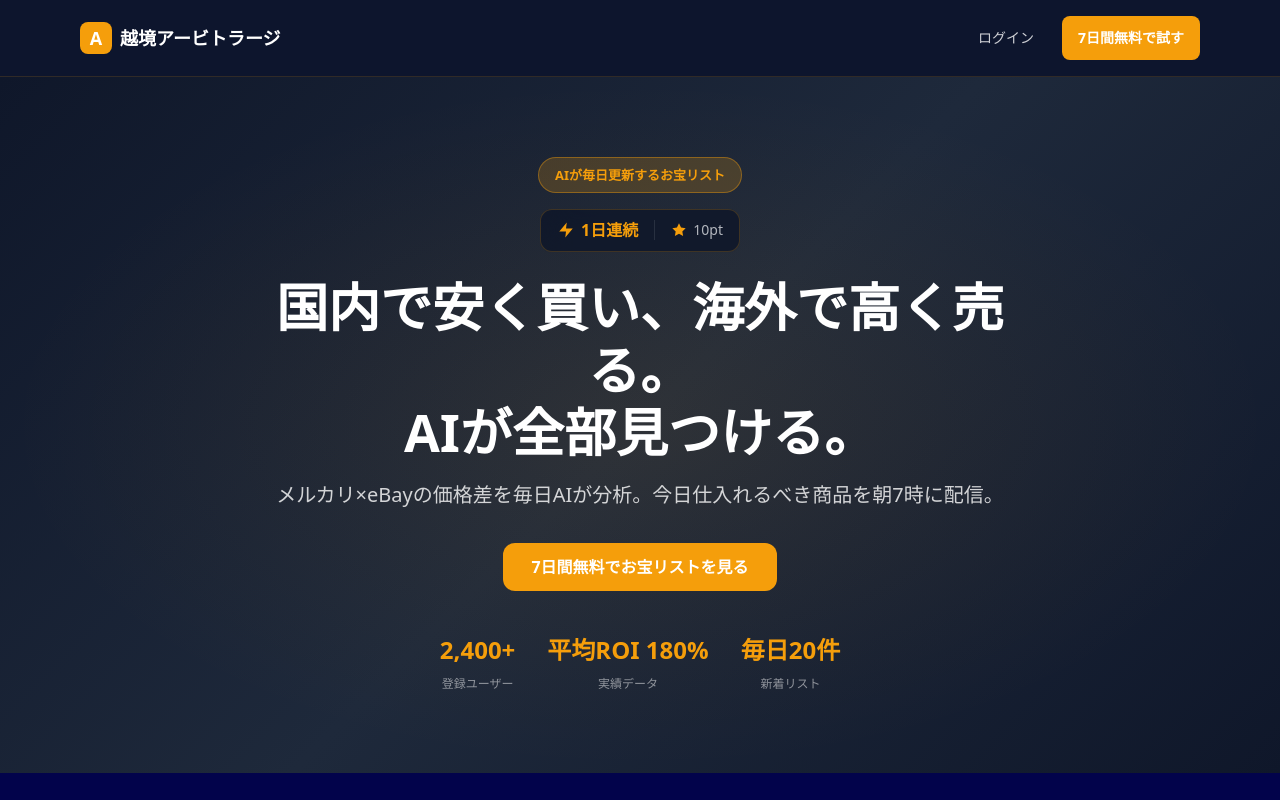
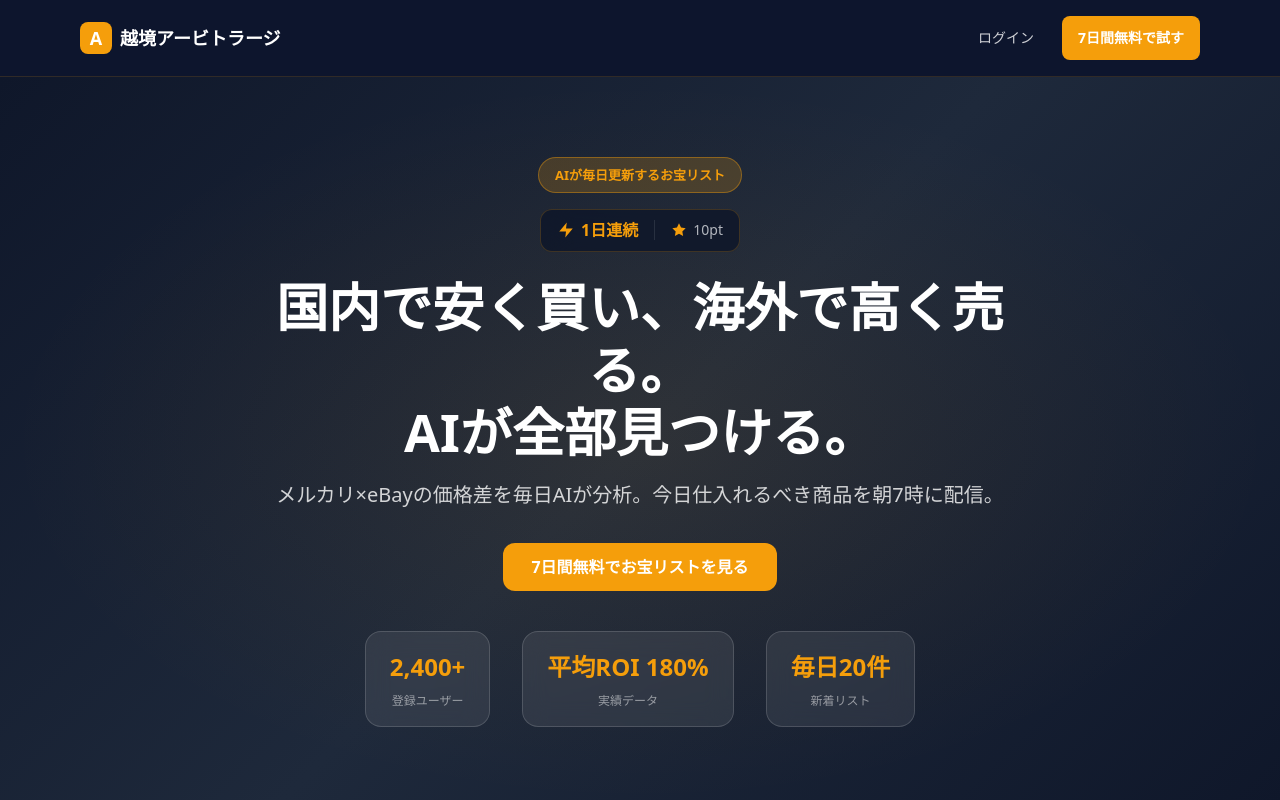
Before and after one commit to pokkori/merfreee, a Next.js app: page / in a window 1280 px wide. Shown: the top 800 px of the page. Built offline with nearby package versions, Linux system fonts and the light colour scheme.

Commit message:
feat: glassmorphism R46 - ソーシャルプルーフ・利益シミュレーター・CTAパネル・年間プラン見出し

```diff
--- a/app/page.tsx
+++ b/app/page.tsx
@@ -269,7 +269,18 @@
                 { value: '平均ROI 180%', label: '実績データ' },
                 { value: '毎日20件', label: '新着リスト' },
               ].map((stat) => (
-                <div key={stat.label} style={{ textAlign: 'center' }}>
+                <div
+                  key={stat.label}
+                  style={{
+                    textAlign: 'center',
+                    background: 'rgba(255,255,255,0.08)',
+                    backdropFilter: 'blur(12px)',
+                    WebkitBackdropFilter: 'blur(12px)',
+                    border: '1px solid rgba(255,255,255,0.15)',
+                    borderRadius: '16px',
+                    padding: '16px 24px',
+                  }}
+                >
                   <p style={{ color: '#F59E0B', fontSize: 24, fontWeight: 800, marginBottom: 4 }}>
                     {stat.value}
                   </p>
@@ -901,7 +912,18 @@
 
             {/* 年間プランセクション */}
             <div style={{ marginTop: 32 }}>
-              <div style={{ textAlign: 'center', marginBottom: 20 }}>
+              <div
+                style={{
+                  textAlign: 'center',
+                  marginBottom: 20,
+                  background: 'rgba(255,255,255,0.08)',
+                  backdropFilter: 'blur(12px)',
+                  WebkitBackdropFilter: 'blur(12px)',
+                  border: '1px solid rgba(255,255,255,0.15)',
+                  borderRadius: '16px',
+                  padding: '20px 24px',
+                }}
+              >
                 <h3 style={{ color: 'rgba(255,255,255,0.8)', fontSize: 18, fontWeight: 700, marginBottom: 4 }}>
                   年間プランでさらにお得
                 </h3>
@@ -1088,7 +1110,18 @@
                 仕入れ価格・販売価格・手数料率を入力するだけで予想利益がリアルタイムで表示されます
               </p>
             </div>
+            <div
+              style={{
+                background: 'rgba(255,255,255,0.08)',
+                backdropFilter: 'blur(12px)',
+                WebkitBackdropFilter: 'blur(12px)',
+                border: '1px solid rgba(255,255,255,0.15)',
+                borderRadius: '16px',
+                padding: '8px',
+              }}
+            >
               <ProfitSimulator />
+            </div>
           </div>
         </section>
 
@@ -1102,6 +1135,16 @@
           }}
         >
           <div className="max-w-2xl mx-auto">
+            <div
+              style={{
+                background: 'rgba(255,255,255,0.08)',
+                backdropFilter: 'blur(12px)',
+                WebkitBackdropFilter: 'blur(12px)',
+                border: '1px solid rgba(255,255,255,0.15)',
+                borderRadius: '16px',
+                padding: '48px 40px',
+              }}
+            >
               <h2
                 style={{
                   color: 'white',
@@ -1125,6 +1168,7 @@
               >
                 7日間無料でお宝リストを見る
               </CtaButton>
+            </div>
           </div>
         </section>
       </main>
@@ -1169,7 +1213,7 @@
             <div style={{ display: 'flex', alignItems: 'center', gap: 16, flexWrap: 'wrap' }}>
               {/* Xシェアボタン */}
               <a
-                href={`https://twitter.com/intent/tweet?text=${encodeURIComponent('AIが毎日発掘する越境ECお宝リスト！eBay×メルカリの価格差で副業収入を最大化 #越境アービトラージ #副業 #eBay https://ecross-arbitrage.vercel.app')}`}
+                href={`https://twitter.com/intent/tweet?text=${encodeURIComponent('AIが毎日発掘する越境ECお宝リスト！eBay×メルカリの価格差で副業収入を最大化 #越境アービトラージ #副業 #eBay https://merfreee.vercel.app')}`}
                 target="_blank"
                 rel="noopener noreferrer"
                 aria-label="越境アービトラージをXでシェアする"
```
Lines whose indentation alone changed are shown as unchanged.
